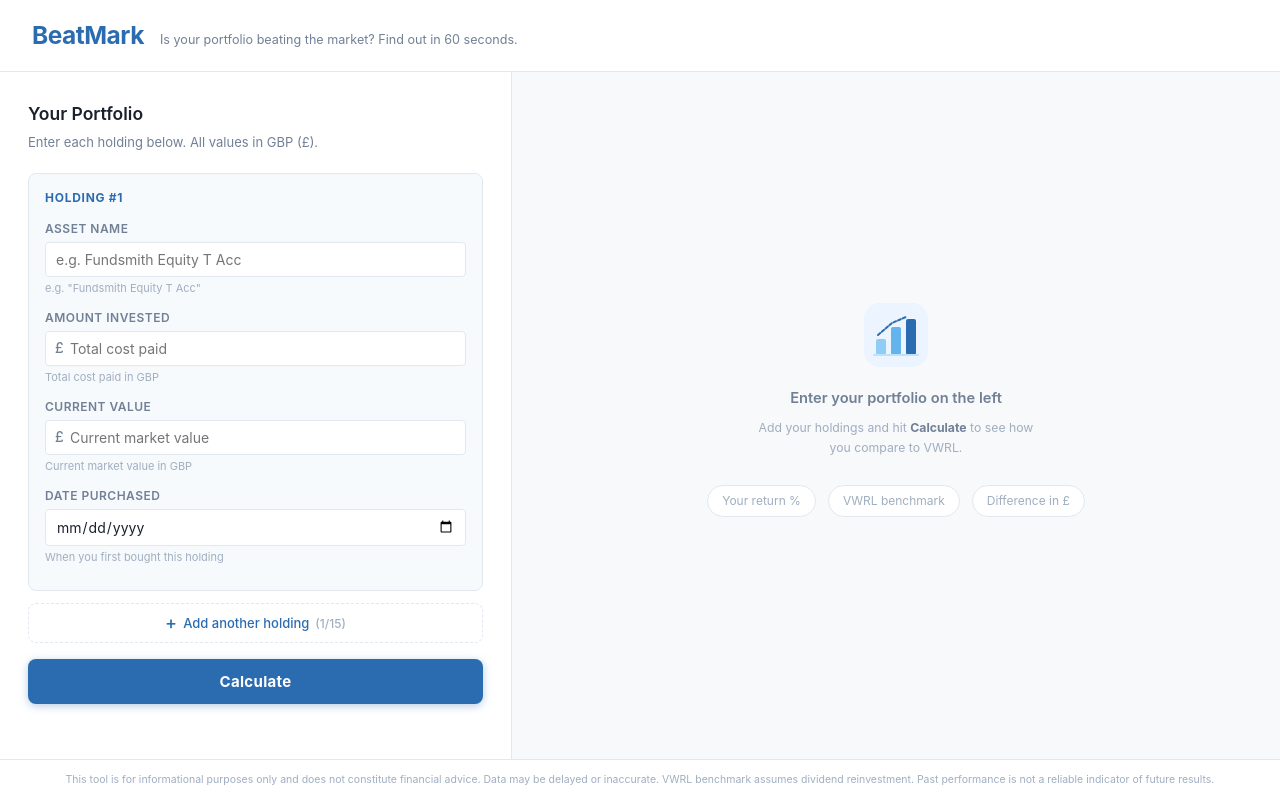
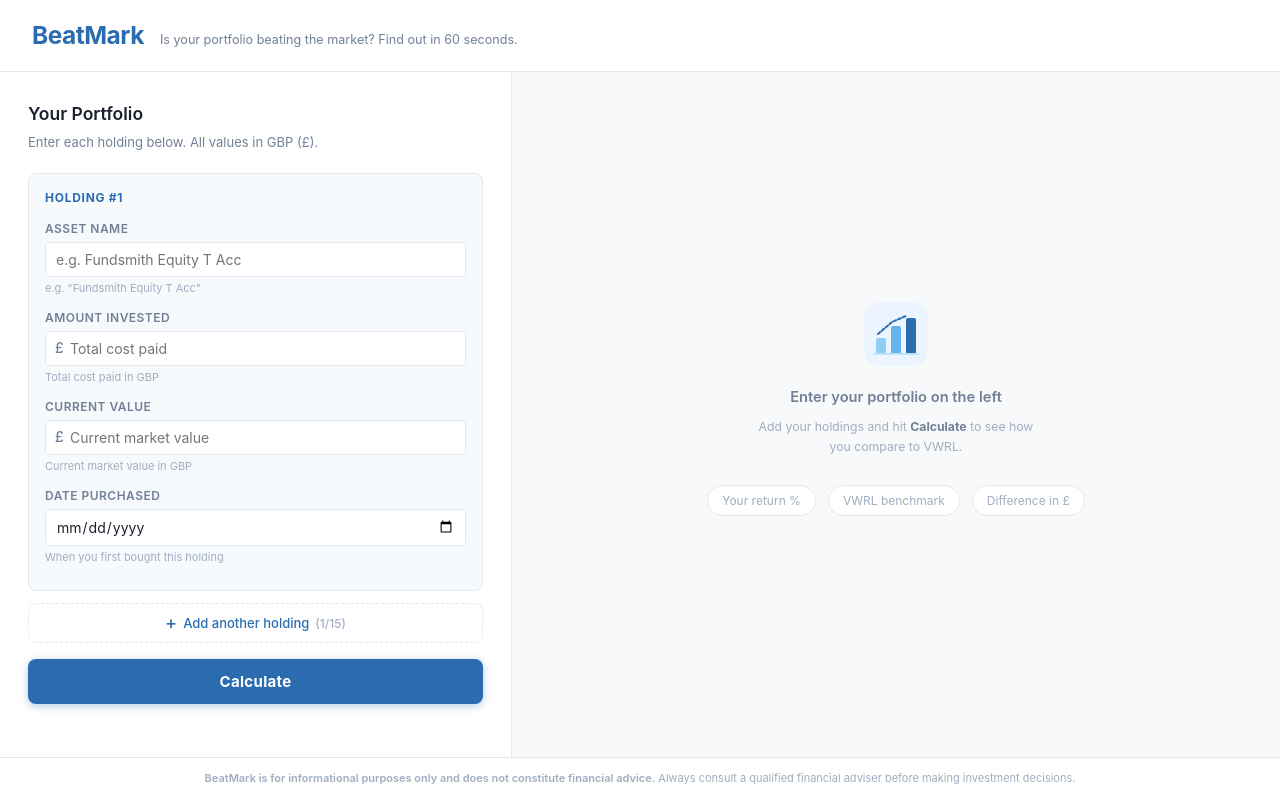
Before and after one commit to glaudeginder-collab/beatmark, a React (Vite) app in the folder frontend/: page / in a window 1280 px wide. Built offline with nearby package versions, Linux system fonts and the light colour scheme.

Commit message:
feat: add legal disclaimer copy to footer and results panel

```diff
--- a/frontend/src/App.tsx
+++ b/frontend/src/App.tsx
@@ -2,6 +2,7 @@ import { useState } from 'react';
 import PortfolioForm from './components/PortfolioForm';
 import EmptyState from './components/EmptyState';
 import ResultsPanel from './components/ResultsPanel';
+import Disclaimer from './components/Disclaimer';
 import type { HoldingInput, CalculateResponse } from '../../shared/index';
 
 export default function App() {
@@ -106,16 +107,7 @@ export default function App() {
         padding: '12px 32px',
         flexShrink: 0,
       }}>
-        <p style={{
-          color: 'var(--color-text-muted)',
-          fontSize: '0.75rem',
-          textAlign: 'center',
-          lineHeight: 1.5,
-        }}>
-          This tool is for informational purposes only and does not constitute financial advice.
-          Data may be delayed or inaccurate. VWRL benchmark assumes dividend reinvestment.
-          Past performance is not a reliable indicator of future results.
-        </p>
+        <Disclaimer variant="footer" />
       </footer>
     </div>
   );
--- /dev/null
+++ b/frontend/src/components/Disclaimer.tsx
@@ -0,0 +1,59 @@
+// ─── Disclaimer ───────────────────────────────────────────────────────────────
+// Legal disclaimer copy authored by Darren (Product Owner, Niko Labs Ltd).
+// See /decisions/LEGAL_DISCLAIMER.md for context and rationale.
+
+interface DisclaimerProps {
+  /** 'footer' = compact 1–2 line version for every page footer.
+   *  'results' = expanded version shown below the results panel.
+   *  'data'    = data-accuracy notice near the VWRL attribution. */
+  variant: 'footer' | 'results' | 'data';
+}
+
+export default function Disclaimer({ variant }: DisclaimerProps) {
+  const baseStyle: React.CSSProperties = {
+    fontSize: '11px',
+    color: 'var(--color-text-muted)',
+    lineHeight: 1.6,
+  };
+
+  if (variant === 'footer') {
+    return (
+      <p style={{ ...baseStyle, textAlign: 'center' }}>
+        <strong style={{ fontWeight: 600 }}>BeatMark is for informational purposes only and does not constitute financial advice.</strong>{' '}
+        Always consult a qualified financial adviser before making investment decisions.
+      </p>
+    );
+  }
+
+  if (variant === 'results') {
+    return (
+      <div style={{
+        marginTop: '20px',
+        padding: '14px 16px',
+        background: '#f7fafc',
+        border: '1px solid var(--color-border)',
+        borderRadius: 'var(--radius-md)',
+      }}>
+        <p style={{ ...baseStyle, marginBottom: '6px' }}>
+          The comparison shown is based on the figures you entered and publicly available VWRL price
+          data. It reflects a simple total return calculation and does not account for taxes, fees,
+          dividends, currency fluctuations, or individual circumstances.
+        </p>
+        <p style={baseStyle}>
+          <strong style={{ fontWeight: 600 }}>This is not financial advice.</strong> BeatMark is a
+          free benchmarking tool to help you ask better questions — not to tell you what to do with
+          your money. Past performance is not a reliable indicator of future results.
+        </p>
+      </div>
+    );
+  }
+
+  // variant === 'data'
+  return (
+    <p style={{ ...baseStyle, marginTop: '8px' }}>
+      VWRL price data is sourced from Yahoo Finance and may be delayed by up to 24 hours. Figures
+      are provided for informational purposes only. Niko Labs Ltd makes no guarantee as to the
+      accuracy, completeness, or timeliness of this data.
+    </p>
+  );
+}
--- a/frontend/src/components/ResultsPanel.tsx
+++ b/frontend/src/components/ResultsPanel.tsx
@@ -2,6 +2,7 @@ import {
   BarChart, Bar, XAxis, YAxis, CartesianGrid, Tooltip, ResponsiveContainer, Cell,
 } from 'recharts';
 import type { CalculateResponse } from '../../../shared/index';
+import Disclaimer from './Disclaimer';
 
 // ─── Helpers ──────────────────────────────────────────────────────────────────
 function fmtGbp(n: number): string {
@@ -375,6 +376,12 @@ export default function ResultsPanel({ results }: ResultsPanelProps) {
           ))}
         </div>
       )}
+
+      {/* Results-page legal disclaimer */}
+      <Disclaimer variant="results" />
+
+      {/* Data accuracy notice */}
+      <Disclaimer variant="data" />
     </div>
   );
 }
```
